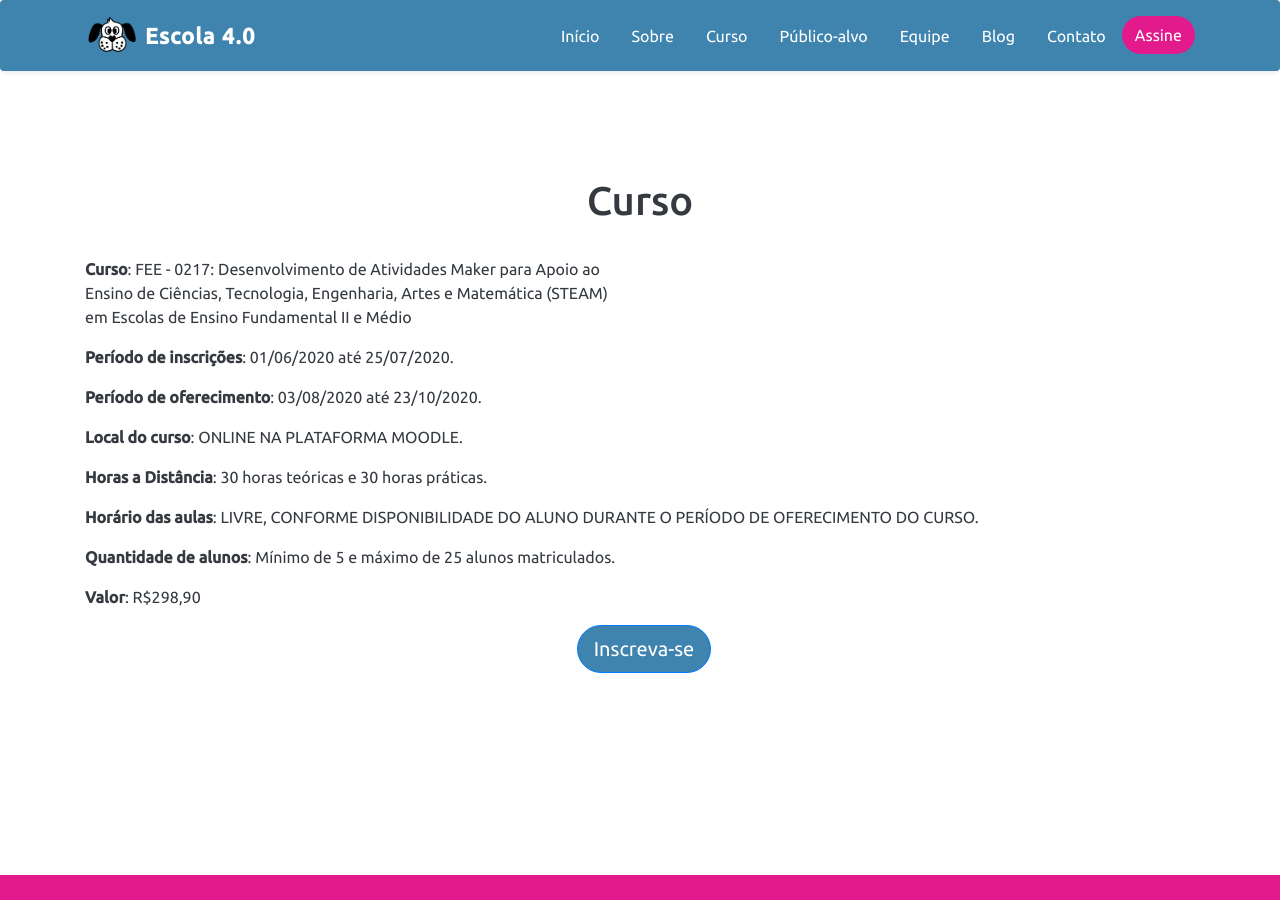
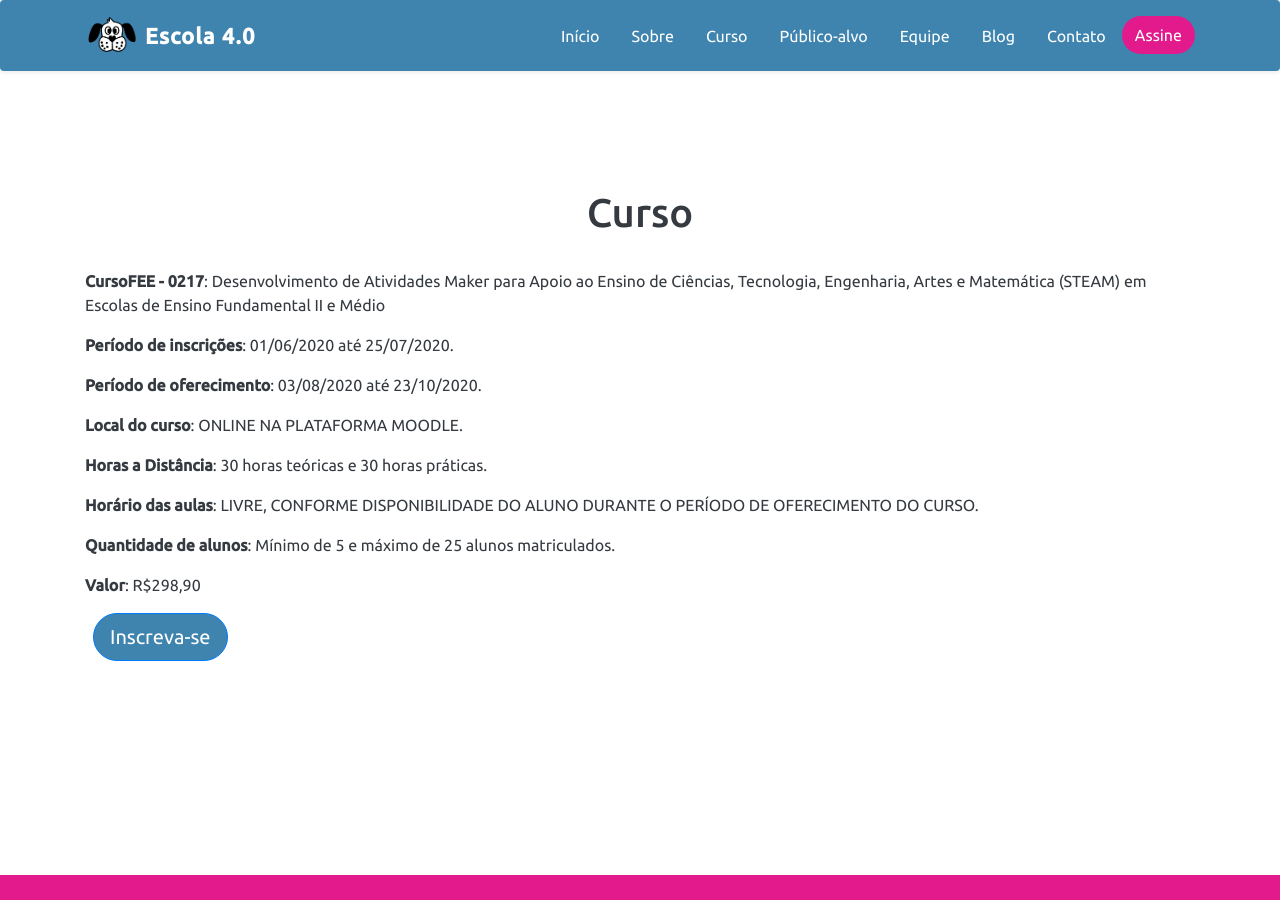
Before and after one commit to FBSeletronica/site-escola-40, a Jekyll site: the page built from index.md, in a window 1280 px wide and 900 px high, scrolled down 2258 px. Built offline with Jekyll 4.4.1, drawn with Linux system fonts in a browser that asks for light colours; nearby versions of some CDN libraries.

Commit message:
Ajuste da seção curso

```diff
--- a/_includes/course.html
+++ b/_includes/course.html
@@ -7,8 +7,8 @@
                 </h1>
                 <div>
                     <p>
-                        <strong>Curso</strong>: FEE - 0217: Desenvolvimento de Atividades Maker para Apoio ao
-                        <br>Ensino de Ciências, Tecnologia, Engenharia, Artes e Matemática (STEAM)<br>
+                        <strong>CursoFEE - 0217</strong>: Desenvolvimento de Atividades Maker para Apoio ao
+                        Ensino de Ciências, Tecnologia, Engenharia, Artes e Matemática (STEAM)
                         em Escolas de Ensino Fundamental II e Médio
                     </p>
                     <p><strong>Período de inscrições</strong>: 01/06/2020 até 25/07/2020.</p>
@@ -22,7 +22,7 @@
 
             </div>
         </div>
-        <div class="d-flex justify-content-center">
+        <div class="d-flex justify-content-left">
                 <a href="https://www.extecamp.unicamp.br/dados.asp?sigla=%81g%DC%C2%5E%E0%DC%99&of=%F7%12%A8" target="_blank">
                     <button type="button" class="ml-2 btn btn-primary btn-lg">Inscreva-se</button>
                 </a>
```
Also changed, not shown: 2 other files.
